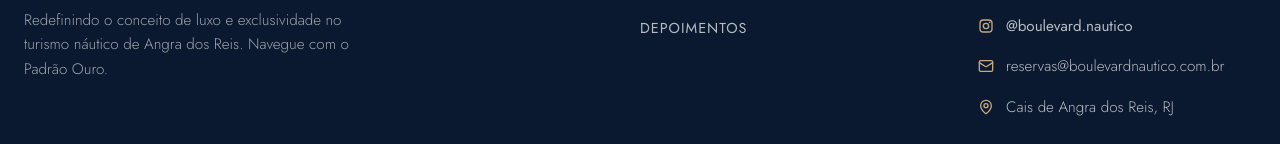
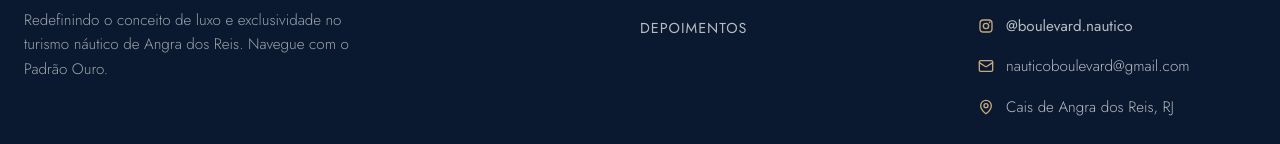
Before and after one commit to Boulevard-Nautico/boulevardsite, a Next.js app: page / in a window 1280 px wide. Shown: the part 2554-2698 px from the top of the page. Built offline with nearby package versions, Linux system fonts and the light colour scheme.

Commit message:
Atualiza email de contato

```diff
--- a/src/content/site.ts
+++ b/src/content/site.ts
@@ -152,7 +152,7 @@ export const site: SiteContent = {
     whatsappDisplay: "(24) 99258-8898",
     instagramUrl: "https://www.instagram.com/boulevard.nautico/",
     instagramHandle: "@boulevard.nautico",
-    email: "reservas@boulevardnautico.com.br",
+    email: "nauticoboulevard@gmail.com",
     location: "Cais de Angra dos Reis, RJ",
     footerDescription:
       "Redefinindo o conceito de luxo e exclusividade no turismo náutico de Angra dos Reis. Navegue com o Padrão Ouro.",
```
